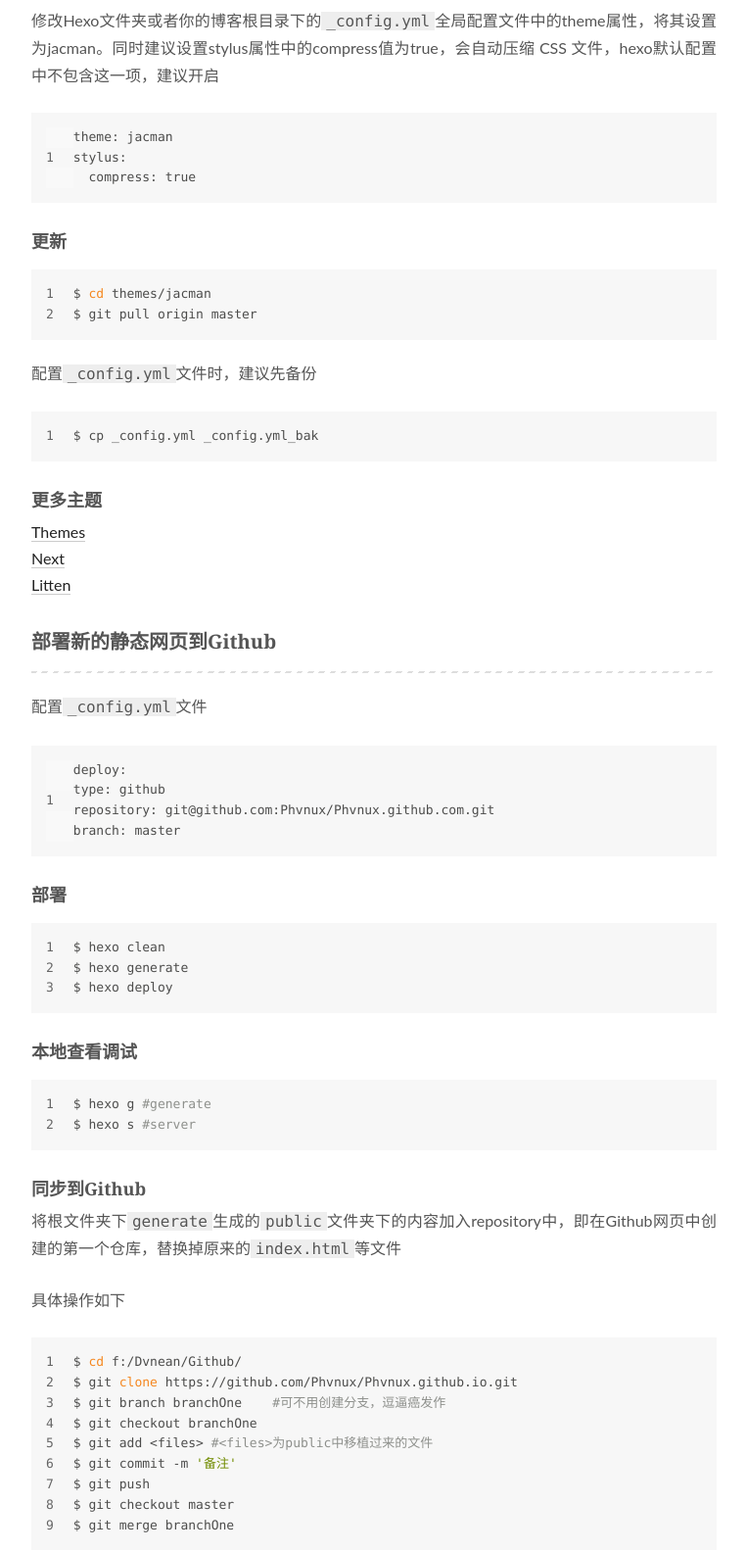
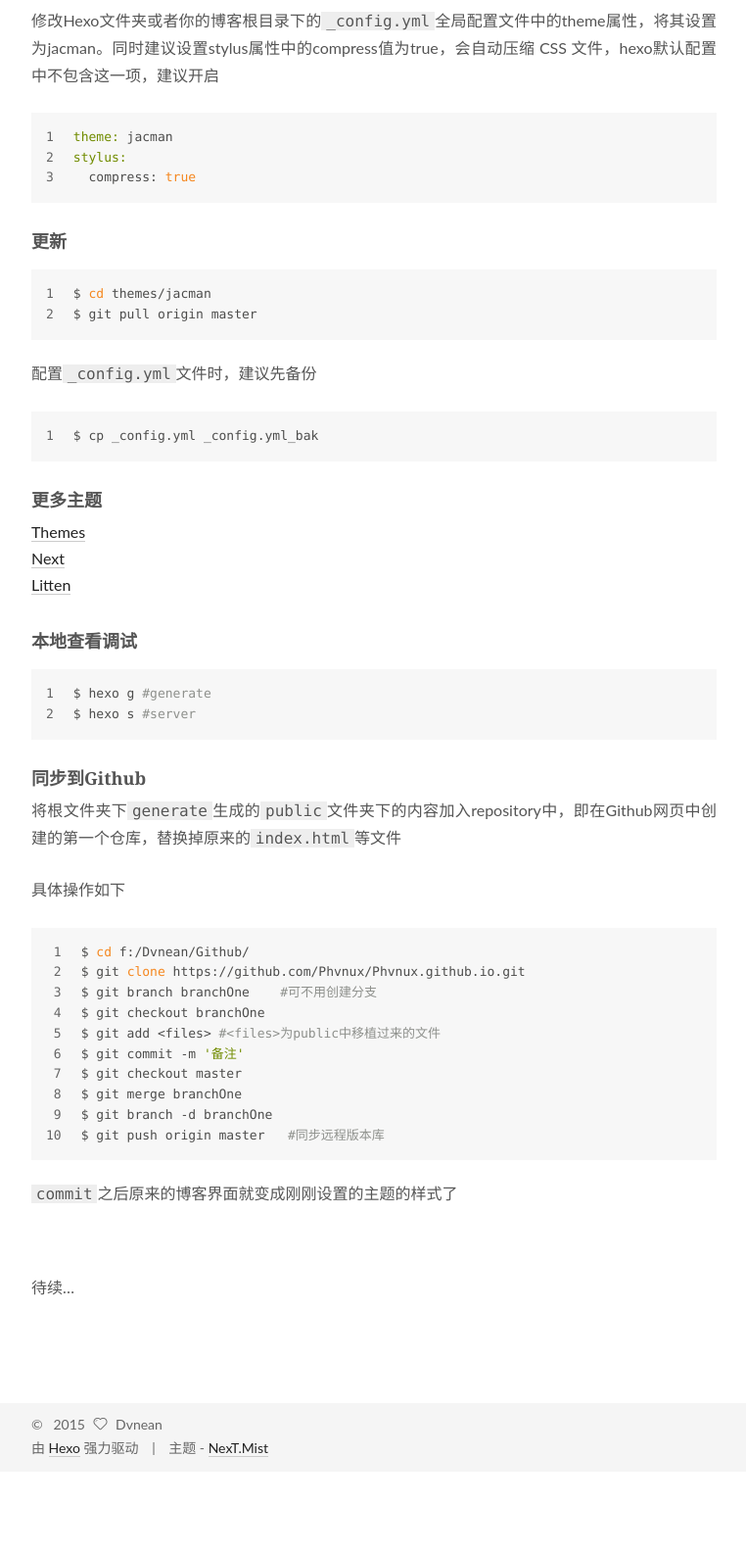
Before and after one commit to Phvnrenji/Phvnux.github.io, a plain HTML site: page index.html in a window 1280 px wide. Shown: the part 2842-4427 px from the top of the page at 98% size, without its empty margins (258-1020 px from the left). After the commit the page ends 4344 px from the top, so only its background shows below. Drawn offline with Linux system fonts and the light colour scheme; a script that the page names is missing.

Commit message:
blog v1.0.1

```diff
--- a/css/main.css
+++ b/css/main.css
@@ -1061,7 +1061,7 @@ body {
   width: 4px;
   height: 4px;
   border-radius: 50%;
-  background: #e57ec7;
+  background: #e9a228;
 }
 .sidebar-nav {
   margin: 0;
--- a/index.html
+++ b/index.html
@@ -267,19 +267,15 @@
 <h3 id="主题">主题</h3><p>使用以下命令来复制pacman主题</p>
 <figure class="highlight bash"><table><tr><td class="gutter"><pre><span class="line">1</span><br></pre></td><td class="code"><pre><span class="line">$ git <span class="built_in">clone</span>  https://github.com/wuchong/jacman.git themes/jacman</span><br></pre></td></tr></table></figure>
 <h4 id="启用该主题">启用该主题</h4><p>修改Hexo文件夹或者你的博客根目录下的<code>_config.yml</code>全局配置文件中的theme属性，将其设置为jacman。同时建议设置stylus属性中的compress值为true，会自动压缩 CSS 文件，hexo默认配置中不包含这一项，建议开启</p>
-<figure class="highlight"><table><tr><td class="gutter"><pre><span class="line">1</span><br></pre></td><td class="code"><pre><span class="line">theme: jacman&#10;stylus:&#10;  compress: true</span><br></pre></td></tr></table></figure>
+<figure class="highlight groovy"><table><tr><td class="gutter"><pre><span class="line">1</span><br><span class="line">2</span><br><span class="line">3</span><br></pre></td><td class="code"><pre><span class="line"><span class="string">theme:</span> jacman</span><br><span class="line"><span class="string">stylus:</span></span><br><span class="line"><span class="label">  compress:</span> <span class="literal">true</span></span><br></pre></td></tr></table></figure>
 <h4 id="更新">更新</h4><figure class="highlight bash"><table><tr><td class="gutter"><pre><span class="line">1</span><br><span class="line">2</span><br></pre></td><td class="code"><pre><span class="line">$ <span class="built_in">cd</span> themes/jacman</span><br><span class="line">$ git pull origin master</span><br></pre></td></tr></table></figure>
 <p>配置<code>_config.yml</code>文件时，建议先备份</p>
 <figure class="highlight bash"><table><tr><td class="gutter"><pre><span class="line">1</span><br></pre></td><td class="code"><pre><span class="line">$ cp _config.yml _config.yml_bak</span><br></pre></td></tr></table></figure>
 <h4 id="更多主题">更多主题</h4><p><a href="https://hexo.io/themes/" target="_blank" rel="external">Themes</a><br><a href="http://notes.iissnan.com/" target="_blank" rel="external">Next</a><br><a href="http://litten.github.io/" target="_blank" rel="external">Litten</a></p>
-<h3 id="部署新的静态网页到Github">部署新的静态网页到Github</h3><hr>
-<p>配置<code>_config.yml</code>文件</p>
-<figure class="highlight"><table><tr><td class="gutter"><pre><span class="line">1</span><br></pre></td><td class="code"><pre><span class="line">deploy:&#10;type: github&#10;repository: git@github.com:Phvnux/Phvnux.github.com.git&#10;branch: master</span><br></pre></td></tr></table></figure>
-<h4 id="部署">部署</h4><figure class="highlight bash"><table><tr><td class="gutter"><pre><span class="line">1</span><br><span class="line">2</span><br><span class="line">3</span><br></pre></td><td class="code"><pre><span class="line">$ hexo clean</span><br><span class="line">$ hexo generate</span><br><span class="line">$ hexo deploy</span><br></pre></td></tr></table></figure>
 <h4 id="本地查看调试">本地查看调试</h4><figure class="highlight bash"><table><tr><td class="gutter"><pre><span class="line">1</span><br><span class="line">2</span><br></pre></td><td class="code"><pre><span class="line">$ hexo g <span class="comment">#generate</span></span><br><span class="line">$ hexo s <span class="comment">#server</span></span><br></pre></td></tr></table></figure>
 <h4 id="同步到Github">同步到Github</h4><p>将根文件夹下<code>generate</code>生成的<code>public</code>文件夹下的内容加入repository中，即在Github网页中创建的第一个仓库，替换掉原来的<code>index.html</code>等文件</p>
 <p>具体操作如下</p>
-<figure class="highlight bash"><table><tr><td class="gutter"><pre><span class="line">1</span><br><span class="line">2</span><br><span class="line">3</span><br><span class="line">4</span><br><span class="line">5</span><br><span class="line">6</span><br><span class="line">7</span><br><span class="line">8</span><br><span class="line">9</span><br></pre></td><td class="code"><pre><span class="line">$ <span class="built_in">cd</span> f:/Dvnean/Github/</span><br><span class="line">$ git <span class="built_in">clone</span> https://github.com/Phvnux/Phvnux.github.io.git</span><br><span class="line">$ git branch branchOne    <span class="comment">#可不用创建分支，逗逼癌发作</span></span><br><span class="line">$ git checkout branchOne</span><br><span class="line">$ git add &lt;files&gt; <span class="comment">#&lt;files&gt;为public中移植过来的文件</span></span><br><span class="line">$ git commit -m <span class="string">'备注'</span></span><br><span class="line">$ git push</span><br><span class="line">$ git checkout master</span><br><span class="line">$ git merge branchOne</span><br></pre></td></tr></table></figure>
+<figure class="highlight bash"><table><tr><td class="gutter"><pre><span class="line">1</span><br><span class="line">2</span><br><span class="line">3</span><br><span class="line">4</span><br><span class="line">5</span><br><span class="line">6</span><br><span class="line">7</span><br><span class="line">8</span><br><span class="line">9</span><br><span class="line">10</span><br></pre></td><td class="code"><pre><span class="line">$ <span class="built_in">cd</span> f:/Dvnean/Github/</span><br><span class="line">$ git <span class="built_in">clone</span> https://github.com/Phvnux/Phvnux.github.io.git</span><br><span class="line">$ git branch branchOne    <span class="comment">#可不用创建分支</span></span><br><span class="line">$ git checkout branchOne</span><br><span class="line">$ git add &lt;files&gt; <span class="comment">#&lt;files&gt;为public中移植过来的文件</span></span><br><span class="line">$ git commit -m <span class="string">'备注'</span></span><br><span class="line">$ git checkout master</span><br><span class="line">$ git merge branchOne</span><br><span class="line">$ git branch <span class="operator">-d</span> branchOne </span><br><span class="line">$ git push origin master   <span class="comment">#同步远程版本库</span></span><br></pre></td></tr></table></figure>
 <p><code>commit</code>之后原来的博客界面就变成刚刚设置的主题的样式了</p>
 <h2 id=""> <br></h2><p>待续…</p>
 </span>
```
Also changed, not shown: 2015/10/06/hello-world/index.html (+4 -8 lines), atom.xml (+4 -8 lines), 1 other file.
